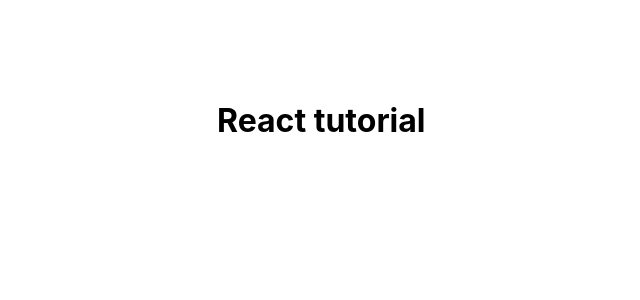
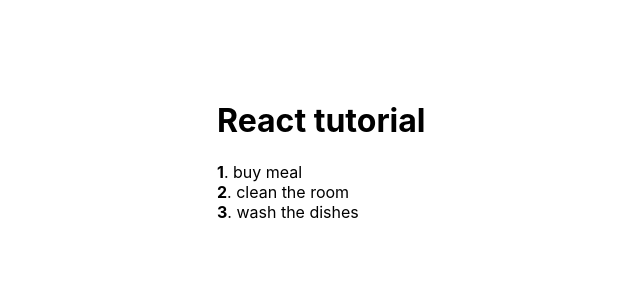
Before and after one commit to andrejscript/todo-react, a React (Create React App) app: page / in a window 1280 px wide. Shown: the top 300 px of the page, without its empty margins (123-763 px from the left). Built offline with nearby package versions, Linux system fonts and the light colour scheme.

Commit message:
add ul -tasks and downloaded prop - types

```diff
--- a/package.json
+++ b/package.json
@@ -6,6 +6,7 @@
     "@testing-library/jest-dom": "^5.11.4",
     "@testing-library/react": "^11.1.0",
     "@testing-library/user-event": "^12.1.10",
+    "prop-types": "^15.7.2",
     "react": "^17.0.2",
     "react-dom": "^17.0.2",
     "react-scripts": "4.0.3",
--- a/src/App.js
+++ b/src/App.js
@@ -1,9 +1,17 @@
 import React from 'react';
+import TodoList from './components/Todo/Todolist';
 
 function App() {
+  const todos = [
+    { title: 'buy meal', completed: false, id: 1 },
+    { title: 'clean the room', completed: false, id: 2 },
+    { title: 'wash the dishes', completed: false, id: 3 },
+  ];
   return (
-    <div className="wrapper">
-    <h1>React tutorial</h1>
+    <div className='wrapper'>
+      <h1>React tutorial</h1>
+
+      <TodoList todos={todos} />
     </div>
   );
 }
--- /dev/null
+++ b/src/components/Todo/TodoItem.js
@@ -0,0 +1,17 @@
+import React from 'react';
+
+const styles = {
+  ul: {
+    listStyle: 'none',
+    margin: 0,
+    padding: 0
+  }
+}
+
+const TodoItem = ({title, index}) => {
+  return (
+    <li><strong>{index + 1}</strong>. {title}</li>
+  )
+}
+
+export default TodoItem;
--- a/src/components/Todo/Todolist.js
+++ b/src/components/Todo/Todolist.js
@@ -0,0 +1,22 @@
+import React from 'react';
+import TodoItem from './TodoItem';
+
+const styles = {
+  ul: {
+    listStyle: 'none',
+    margin: 0,
+    padding: 0,
+  },
+};
+
+const TodoList = ({ todos }) => {
+  return (
+    <ul style={styles.ul}>
+      {todos.map((item, index) => {
+        return <TodoItem key={item.id} title={item.title} index={index} />;
+      })}
+    </ul>
+  );
+};
+
+export default TodoList;
```
Also changed, not shown: 2 other files (tests, documents, lock files or other folders).
